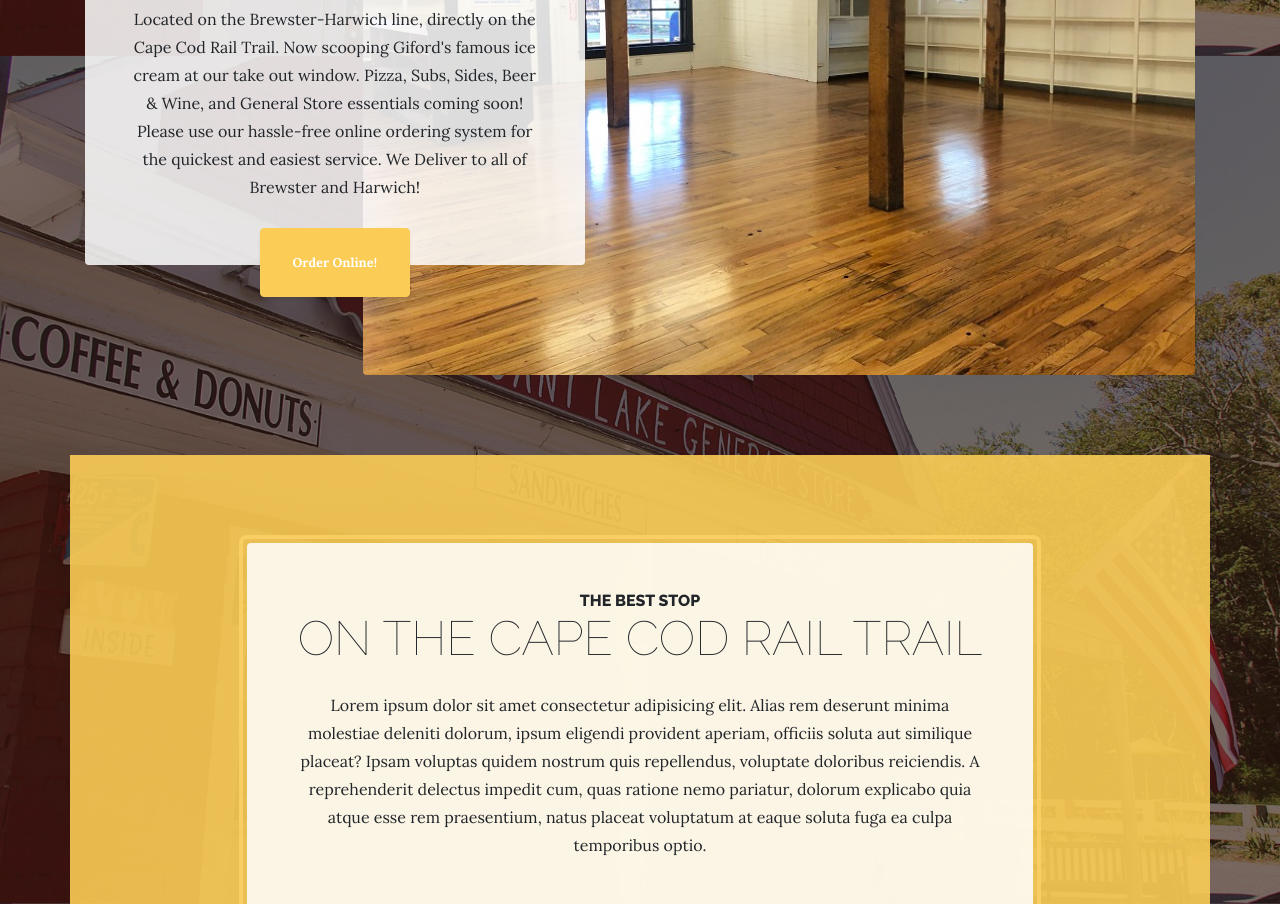
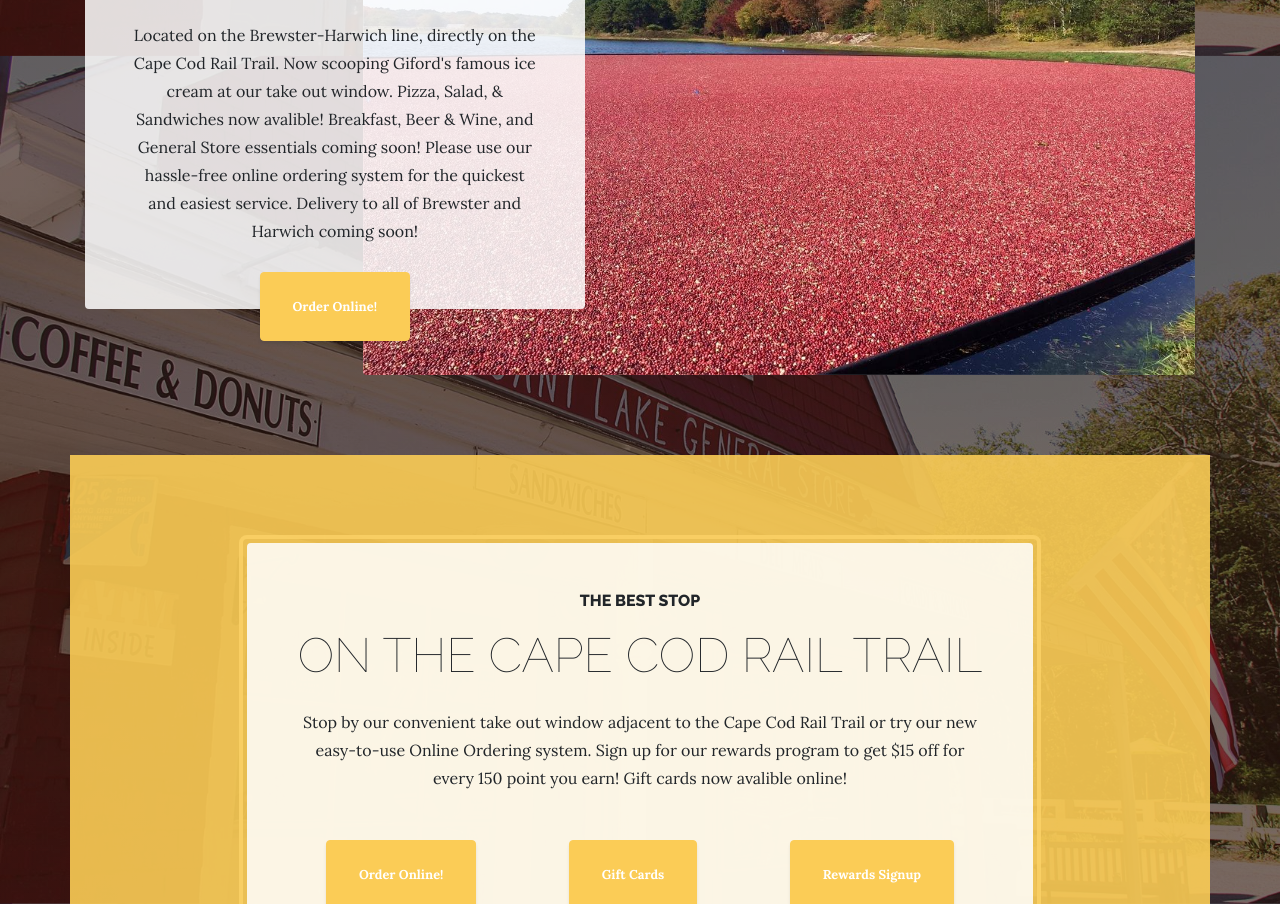
Before and after one commit to VinceGrilli/pizza-shark, a Gatsby site: page / in a window 1280 px wide. Shown: the part 792-1696 px from the top of the page. Built offline with nearby package versions, Linux system fonts and the light colour scheme; Gatsby itself is replaced by a stand-in of ours.

Commit message:
fix index content

```diff
--- a/src/components/Header.js
+++ b/src/components/Header.js
@@ -52,6 +52,18 @@ export default class Header extends Component {
                 </Link>
               </li>
               <li
+                className={`nav-item px-lg-2 ${
+                  activeLink === 'store' ? 'active' : ''
+                }`}
+              >
+                <Link
+                  className="nav-link text-uppercase text-expanded"
+                  to="/store"
+                >
+                  Hours & Location
+                </Link>
+              </li>
+              <li
                 className={`nav-item px-lg-3 ${
                   activeLink === 'menu' ? 'active' : ''
                 }`}
@@ -75,18 +87,6 @@ export default class Header extends Component {
                   About
                 </Link>
               </li> */}
-              <li
-                className={`nav-item px-lg-2 ${
-                  activeLink === 'store' ? 'active' : ''
-                }`}
-              >
-                <Link
-                  className="nav-link text-uppercase text-expanded"
-                  to="/store"
-                >
-                  Hours & Location
-                </Link>
-              </li>
             </ul>
           </div>
         </div>
--- a/src/pages/index.js
+++ b/src/pages/index.js
@@ -2,7 +2,7 @@ import React from 'react';
 
 import Layout from '../components/Layout';
 
-import empty from '../assets/images/plgs-empty.jpeg';
+import bog from '../assets/images/plgs-bog.jpg';
 const IndexPage = () => (
   <Layout activeLink="home">
     <section className="page-section clearfix">
@@ -10,7 +10,9 @@ const IndexPage = () => (
         <div className="intro">
           <div className="intro-text left-0 text-center bg-faded p-5 rounded">
             <h2 className="section-heading mb-4">
-              <span className="section-heading-lower">pizza & ice cream</span>
+              <span className="section-heading-lower mb-3">
+                pizza & ice cream
+              </span>
               <span className="section-heading-upper">
                 at the pleasent lake general store
               </span>
@@ -18,10 +20,10 @@ const IndexPage = () => (
             <p className="mb-3">
               Located on the Brewster-Harwich line, directly on the Cape Cod
               Rail Trail. Now scooping Giford's famous ice cream at our take out
-              window. Pizza, Subs, Sides, Beer & Wine, and General Store
-              essentials coming soon! Please use our hassle-free online ordering
-              system for the quickest and easiest service. We Deliver to all of
-              Brewster and Harwich!
+              window. Pizza, Salad, & Sandwiches now avalible! Breakfast, Beer &
+              Wine, and General Store essentials coming soon! Please use our
+              hassle-free online ordering system for the quickest and easiest
+              service. Delivery to all of Brewster and Harwich coming soon!
             </p>
             <div className="intro-button mx-auto">
               <a className="btn btn-primary btn-xl" href="/#">
@@ -31,8 +33,8 @@ const IndexPage = () => (
           </div>
           <img
             className="intro-img img-fluid mb-3 mb-lg-0 rounded"
-            src={empty}
-            alt=""
+            src={bog}
+            alt="Cranberry Bog"
           />
         </div>
       </div>
@@ -44,20 +46,18 @@ const IndexPage = () => (
           <div className="col-xl-9 mx-auto">
             <div className="cta-inner text-center rounded">
               <h2 className="section-heading mb-4">
-                <span className="section-heading-upper">The Best Stop</span>
+                <span className="section-heading-upper mb-3">
+                  The Best Stop
+                </span>
                 <span className="section-heading-lower">
                   on the cape cod rail trail
                 </span>
               </h2>
               <p className="mb-0">
-                Lorem ipsum dolor sit amet consectetur adipisicing elit. Alias
-                rem deserunt minima molestiae deleniti dolorum, ipsum eligendi
-                provident aperiam, officiis soluta aut similique placeat? Ipsam
-                voluptas quidem nostrum quis repellendus, voluptate doloribus
-                reiciendis. A reprehenderit delectus impedit cum, quas ratione
-                nemo pariatur, dolorum explicabo quia atque esse rem
-                praesentium, natus placeat voluptatum at eaque soluta fuga ea
-                culpa temporibus optio.
+                Stop by our convenient take out window adjacent to the Cape Cod
+                Rail Trail or try our new easy-to-use Online Ordering system.
+                Sign up for our rewards program to get $15 off for every 150
+                point you earn! Gift cards now avalible online!
               </p>
               <div className="row mt-5">
                 <div className="intro-button mx-auto">
--- a/src/pages/store.js
+++ b/src/pages/store.js
@@ -87,6 +87,12 @@ const IndexPage = () => {
                 </div>
                 <p className="mb-0">
                   <small>
+                    <em>Email</em>
+                  </small>
+                  <br />
+                  info@capepizzashark.com
+                  <br />
+                  <small>
                     <em>Call Anytime</em>
                   </small>
                   <br />
```
